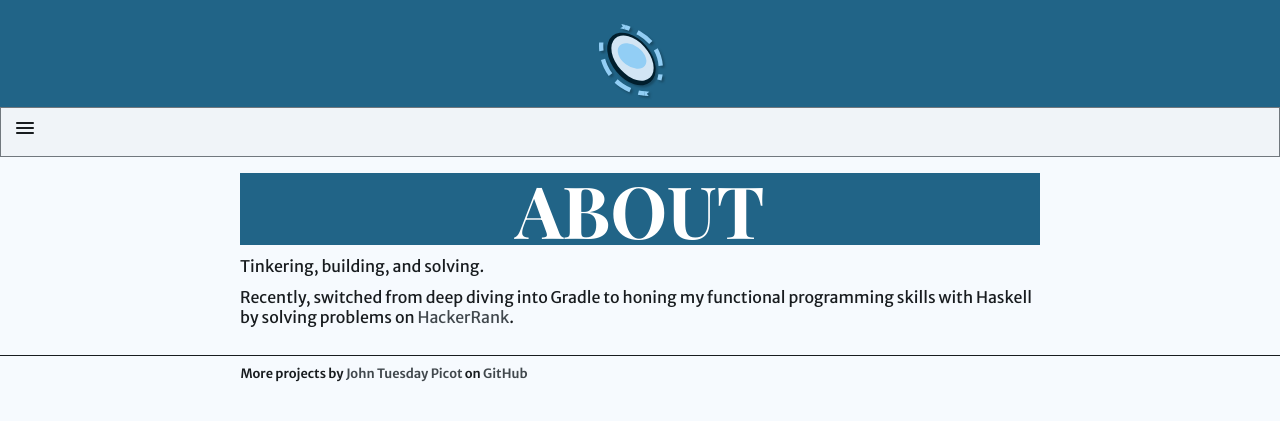
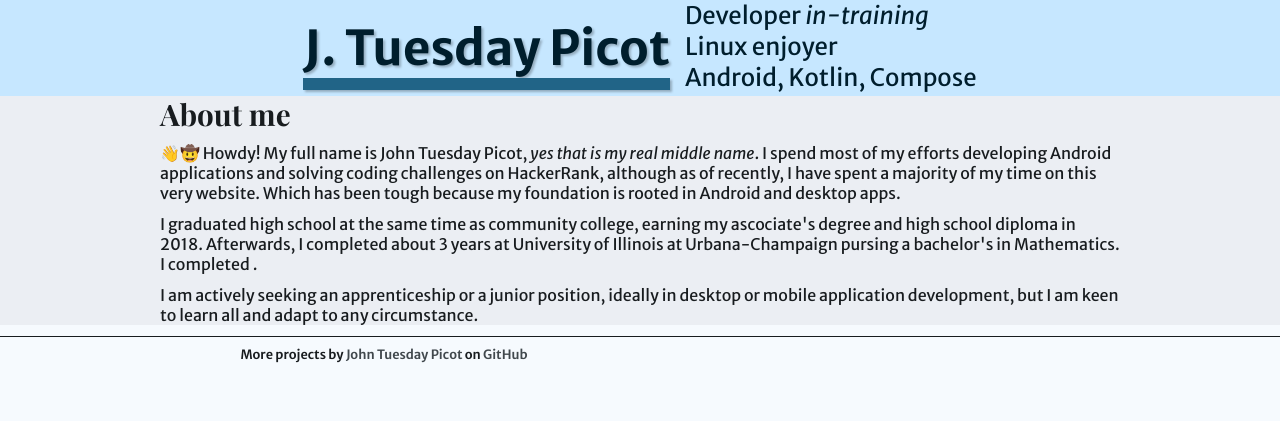
Before and after one commit to John-Tuesday/John-Tuesday.github.io, a Jekyll site: the page built from about.md, in a window 1280 px wide. Shown: the top 421 px of the page. Built offline with Jekyll 4.4.1, drawn with Linux system fonts in a browser that asks for light colours; some web fonts are replaced.

Commit message:
Add about page

```diff
--- /dev/null
+++ b/_layouts/about.html
@@ -0,0 +1,40 @@
+---
+layout: base
+---
+<main class="main-about">
+    <section class="welcome" id="about-me">
+        <!-- <img src="/assets/svg/logo-trimmed-light.svg" alt="logo" class="logo"> -->
+        <!-- <span class="greeting">👋🤠 Howdy!</span> -->
+        <div class="me-summary">
+            <h1>
+                <span class="name">J. Tuesday Picot</span>
+            </h1>
+            <span class="me-blurb">
+                <span>Developer <em>in-training</em></span>
+                <br>
+                <span>Linux enjoyer</span>
+                <br>
+                <span>Android, Kotlin, Compose</span>
+            </span>
+        </div>
+    </section>
+
+    <section class="self-description" id="about-me-description">
+        <div class="description-content">
+            <h1>About me</h1>
+            <p>
+                👋🤠 Howdy! My full name is John Tuesday Picot, <em>yes that is my real middle name</em>. I spend most of my efforts
+                developing Android applications and solving coding challenges on HackerRank, although as of recently, I have spent a
+                majority of my time on this very website. Which has been tough because my foundation is rooted in Android and desktop apps.
+            </p>
+            <p>
+                I graduated high school at the same time as community college, earning my ascociate's degree and high school diploma in 2018. Afterwards, I completed
+                about 3 years at University of Illinois at Urbana-Champaign pursing a bachelor's in Mathematics. I completed .
+            </p>
+            <p>
+                I am actively seeking an apprenticeship or a junior position, ideally in desktop or mobile application development, but I am
+                keen to learn all and adapt to any circumstance.
+            </p>
+        </div>
+    </section>
+</main>
--- /dev/null
+++ b/_layouts/base.html
@@ -0,0 +1,23 @@
+<!DOCTYPE html>
+<html lang="{{ site.lang | default: "en-US" }}">
+  <head>
+    <meta charset='utf-8'>
+    <meta name="viewport" content="width=device-width initial-scale=1.0">
+
+    {% include head/fonts.html %}
+    {% include head/symbols.html %}
+
+    <link rel="stylesheet" href="/assets/css/default.css">
+    <link rel="icon" type="image/x-icon" href="/assets/svg/favicon-light.svg">
+
+    <title>John Tuesday Picot | {{ page.title }}</title>
+
+  </head>
+
+  <body>
+
+    {{ content }}
+
+    {% include footer.html %}
+  </body>
+</html>
--- /dev/null
+++ b/_sass/about.scss
@@ -0,0 +1,121 @@
+@use "sass:color";
+@use "theme/m3-color" as c;
+@use "theme/font";
+@use "common/util";
+
+// Common
+$-medium-padding: 16px;
+$-large-padding: 32px;
+
+$-main-bg: c.$surface;
+
+main.main-about {
+    background-color: $-main-bg;
+    padding: {
+        // top: $-large-padding;
+        // bottom: $-large-padding;
+        // left: $-large-padding;
+        // right: $-large-padding;
+    }
+}
+
+
+// Welcome
+
+$-welcome-font-size: 3rem;
+$-blurb-font-size: 1.5rem;
+$-greeting-font-size: 1.5rem;
+$-greeting-z-index: 10;
+
+.welcome {
+    background-color: c.$primary-container;
+    color: c.$on-primary-container;
+    text-align: left;
+    // text-transform: uppercase;
+    padding: {
+        left: $-medium-padding;
+        right: $-medium-padding;
+    }
+
+    h1 {
+        display: inline-block;
+        font-family: font.$hx-family-sans;
+        line-height: 2;
+        font-size: $-welcome-font-size;
+        margin-right: 0.25em;
+    }
+
+
+    img.logo {
+        display: inline-block;
+        height: 100%;
+        vertical-align: middle;
+        object-fit: contain;
+    }
+}
+
+.me-summary {
+    margin: auto;
+    width: fit-content;
+}
+
+img.logo {
+    background-color: c.$primary;
+    @include util.filter-shadow-small();
+    border: {
+        color: c.$primary;
+        width: 8px;
+        style: solid;
+        radius: 60%;
+    }
+}
+
+.greeting {
+    position: relative;
+    display: inline-block;
+    background-color: c.$tertiary-container;
+    color: c.$on-tertiary-container;
+    border: {
+        style: solid;
+        color: c.$tertiary-container;
+        width: 4px;
+        radius: 8px;
+    }
+    font: {
+        size: $-greeting-font-size;
+        font-family: font.$sub-hx-family;
+    }
+}
+
+
+
+.me-blurb {
+    display: inline-block;
+    vertical-align: top;
+    font: {
+        size: $-blurb-font-size;
+    }
+}
+
+
+
+.name {
+    border-bottom: {
+        color: c.$primary;
+        width: 0.25em;
+        style: solid;
+    }
+    @include util.filter-shadow-small();
+}
+
+// Self description
+
+.self-description {
+    background-color: c.$surface-container;
+    color: c.$on-surface;
+}
+
+.description-content {
+    margin: auto;
+    width: fit-content;
+}
--- a/about.md
+++ b/about.md
@@ -1,5 +1,5 @@
 ---
-layout: page
+layout: about
 title: About
 permalink: /about/
 ---
--- a/assets/css/default.scss
+++ b/assets/css/default.scss
@@ -16,6 +16,7 @@
 @use "screen";
 @use "theme/m3-icon";
 @use "common/dropdown";
+@use "about";
 @use "topbar";
 @use "img-link";
 
```
